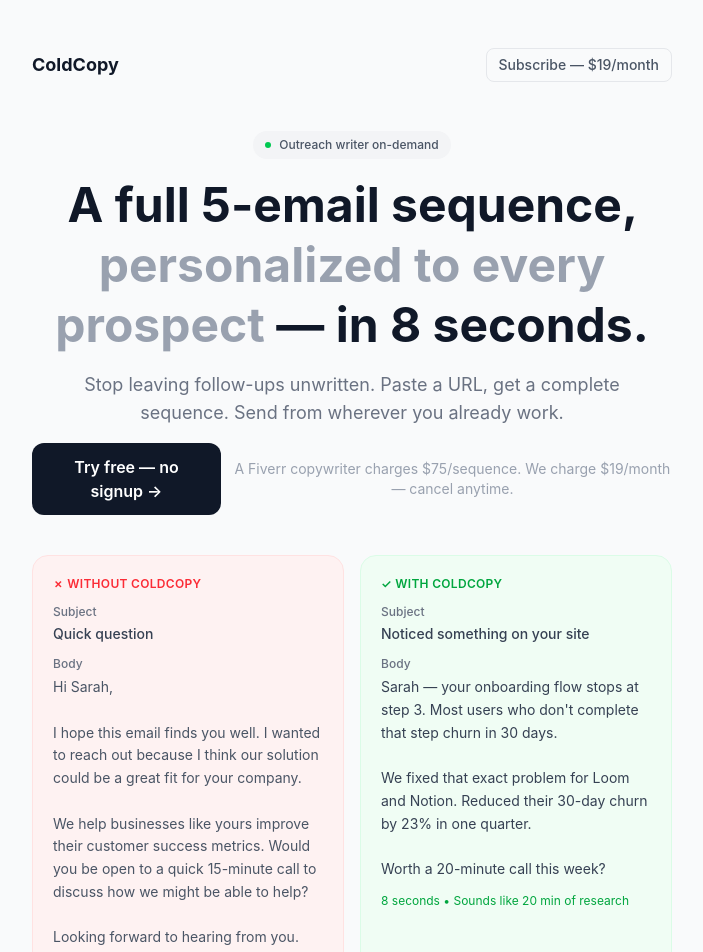
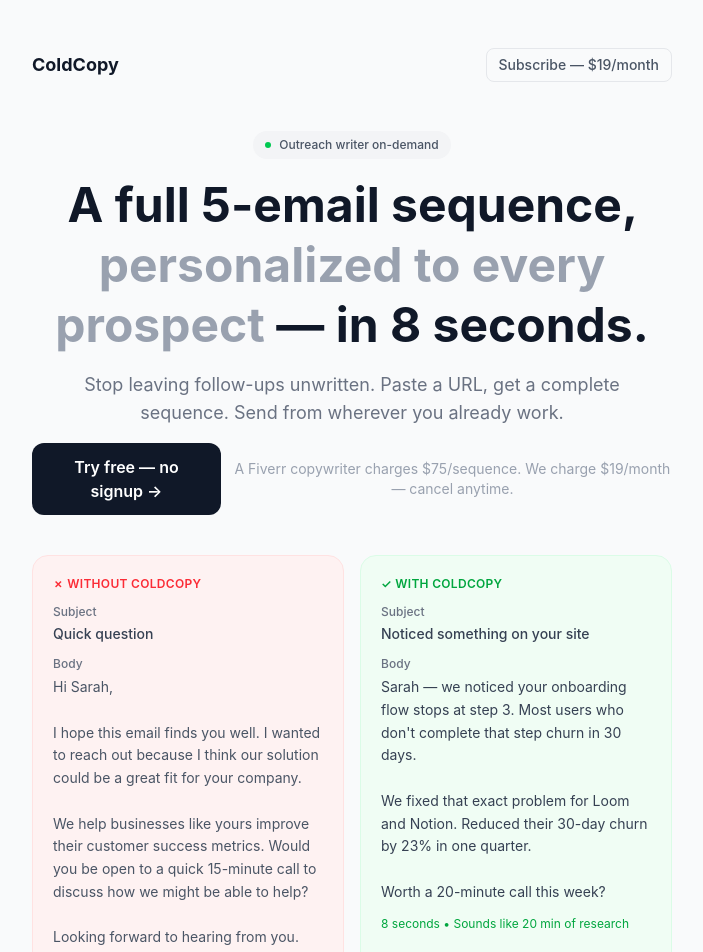
Before and after one commit to holacommit/coldcopy, a Next.js app: page / in a window 1280 px wide. Shown: the top 952 px of the page, without its empty margins (288-991 px from the left). Built offline with nearby package versions, Linux system fonts and the light colour scheme.

Commit message:
Soften landing hero copy — 'we noticed' instead of direct assertion
Co-Authored-By: Claude Sonnet 4.6 <noreply@anthropic.com>

```diff
--- a/components/LandingHero.tsx
+++ b/components/LandingHero.tsx
@@ -5,7 +5,7 @@ const BEFORE = {
 
 const AFTER = {
   subject: "Noticed something on your site",
-  body: "Sarah — your onboarding flow stops at step 3. Most users who don't complete that step churn in 30 days.\n\nWe fixed that exact problem for Loom and Notion. Reduced their 30-day churn by 23% in one quarter.\n\nWorth a 20-minute call this week?",
+  body: "Sarah — we noticed your onboarding flow stops at step 3. Most users who don't complete that step churn in 30 days.\n\nWe fixed that exact problem for Loom and Notion. Reduced their 30-day churn by 23% in one quarter.\n\nWorth a 20-minute call this week?",
 }
 
 export function LandingHero({ onTryNow }: { onTryNow: () => void }) {
```
